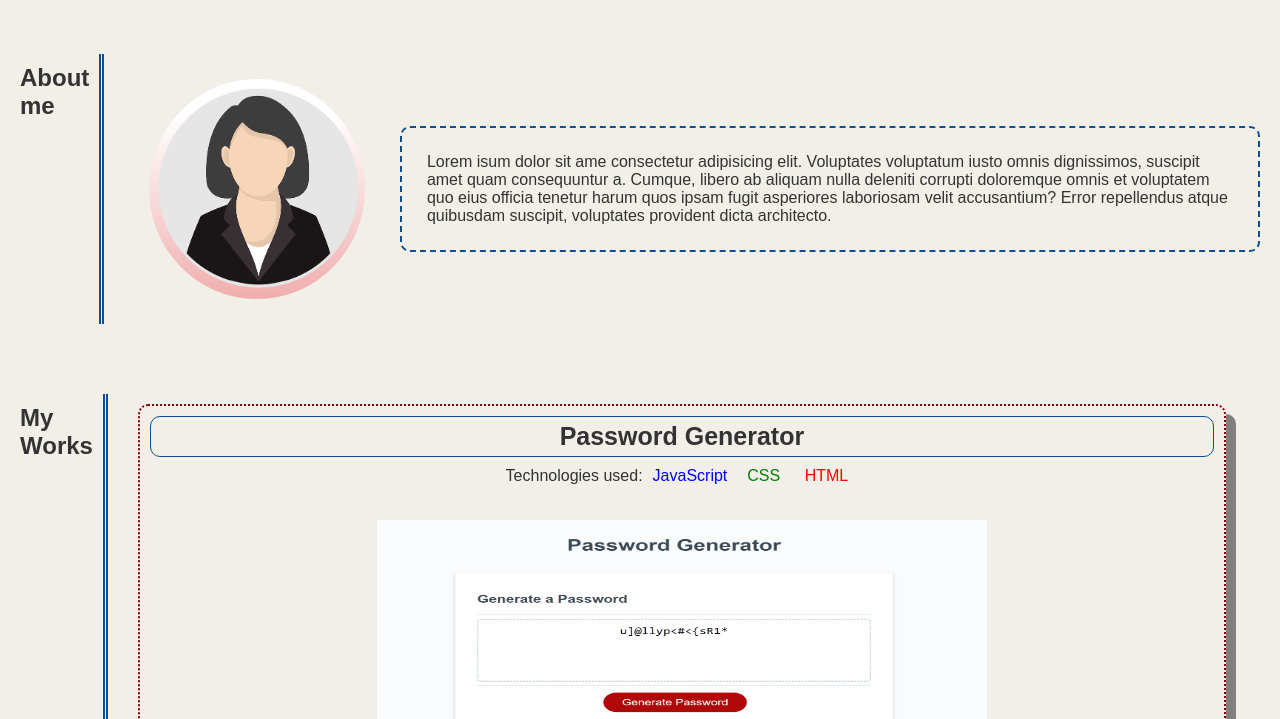
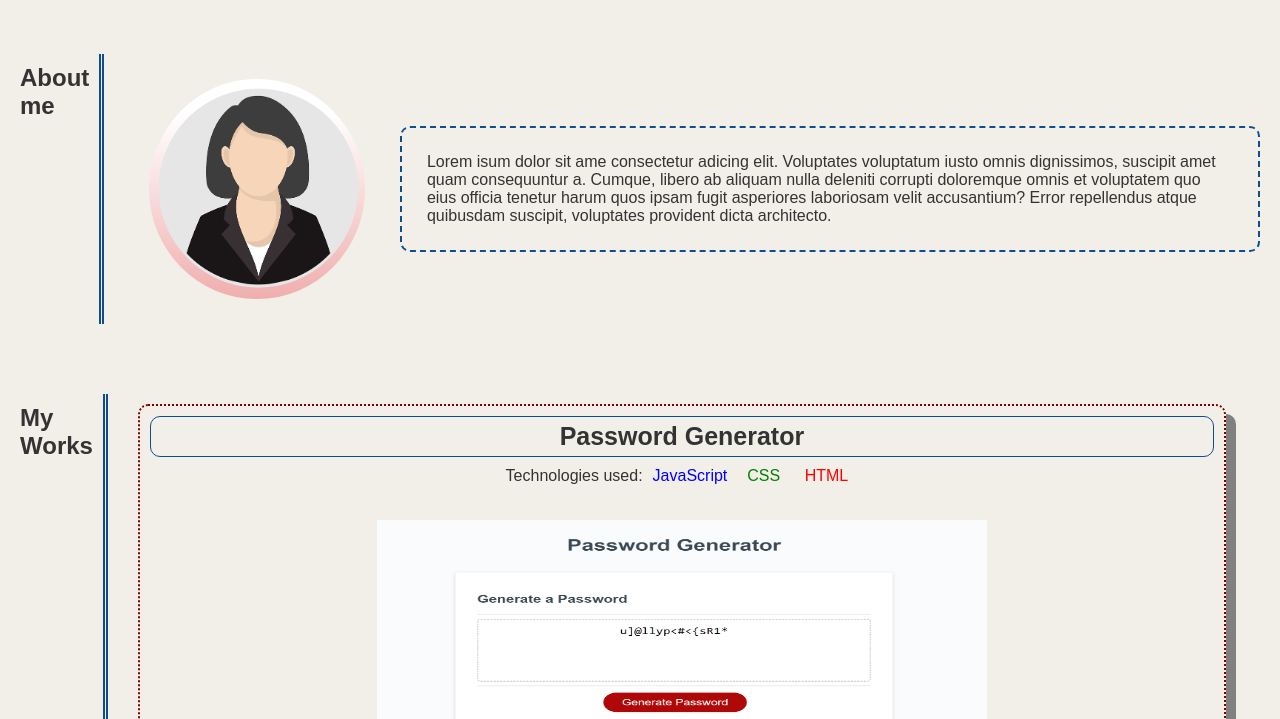
Before and after one commit to Ajilakj/Ajila-s-Portfolio, a plain HTML site: page index.html in a window 1280 px wide. Shown: the part 81-800 px from the top of the page. Drawn offline with Linux system fonts and the light colour scheme.

Commit message:
Update index.html

```diff
--- a/index.html
+++ b/index.html
@@ -24,7 +24,7 @@
                <h2>About me</h2>
                <div id="about-me-content">
                     <img src="./assets/images/avtar.png" alt="My avtar picture">
-                    <p>Lorem isum dolor sit ame consectetur adipisicing elit. Voluptates voluptatum iusto omnis dignissimos, suscipit amet quam consequuntur a. Cumque, libero ab aliquam nulla deleniti corrupti doloremque omnis et voluptatem quo eius officia tenetur harum quos ipsam fugit asperiores laboriosam velit accusantium? Error repellendus atque quibusdam suscipit, voluptates provident dicta architecto.</p>
+                    <p>Lorem isum dolor sit ame consectetur adicing elit. Voluptates voluptatum iusto omnis dignissimos, suscipit amet quam consequuntur a. Cumque, libero ab aliquam nulla deleniti corrupti doloremque omnis et voluptatem quo eius officia tenetur harum quos ipsam fugit asperiores laboriosam velit accusantium? Error repellendus atque quibusdam suscipit, voluptates provident dicta architecto.</p>
                </div>
           </section>
           <section id="my-works">
```
